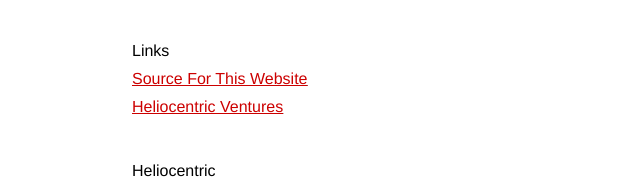
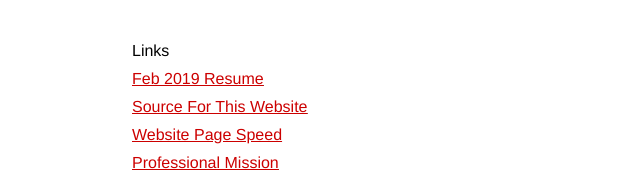
Before and after one commit to aakagi/akagi.co, a Next.js app: page / in a window 1280 px wide. Shown: the part 773-952 px from the top of the page, without its empty margins (319-959 px from the left). Built offline with nearby package versions, Linux system fonts and the light colour scheme.

Commit message:
updated links

```diff
--- a/components/SeoHead/SeoHead.tsx
+++ b/components/SeoHead/SeoHead.tsx
@@ -1,5 +1,6 @@
 import React from 'react';
 import NextHead from 'next/head';
+import { profile } from 'utils/images';
 
 interface Props {
   title?: string;
@@ -15,7 +16,7 @@ export default class SeoHead extends React.Component<Props, {}> {
     const {
       title = 'Akagi.co',
       description = 'Engineer / Entrepreneur Living Out of a Backpack & Enjoying Life - Read my stuff here!',
-      image = 'https://akagi.co/static/profile.jpg',
+      image = profile,
       children,
       canonical,
       url = '',
--- a/containers/LinksSection/LinksSection.tsx
+++ b/containers/LinksSection/LinksSection.tsx
@@ -40,12 +40,20 @@ const LinksSection = ({ className }: { className?: string }) => (
         Links
       </GroupTitle>
       <PageLink
+        text={'Feb 2019 Resume'}
+        href={'/static/resume.pdf'}
+      />
+      <PageLink
         text={'Source For This Website'}
         href={'https://github.com/aakagi/akagi-website'}
       />
       <PageLink
-        text={'Heliocentric Ventures'}
-        href={'http://helio.ventures'}
+        text={'Website Page Speed'}
+        href={'https://developers.google.com/speed/pagespeed/insights/?url=akagi.co'}
+      />
+      <PageLink
+        text={'Professional Mission'}
+        href={'https://medium.com/@akagi/heliocentric-ventures-master-plan-abd28eb3153a'}
       />
     </Group>
     <Group>
```
Also changed, not shown: 2 other files (tests, documents, lock files or other folders).
